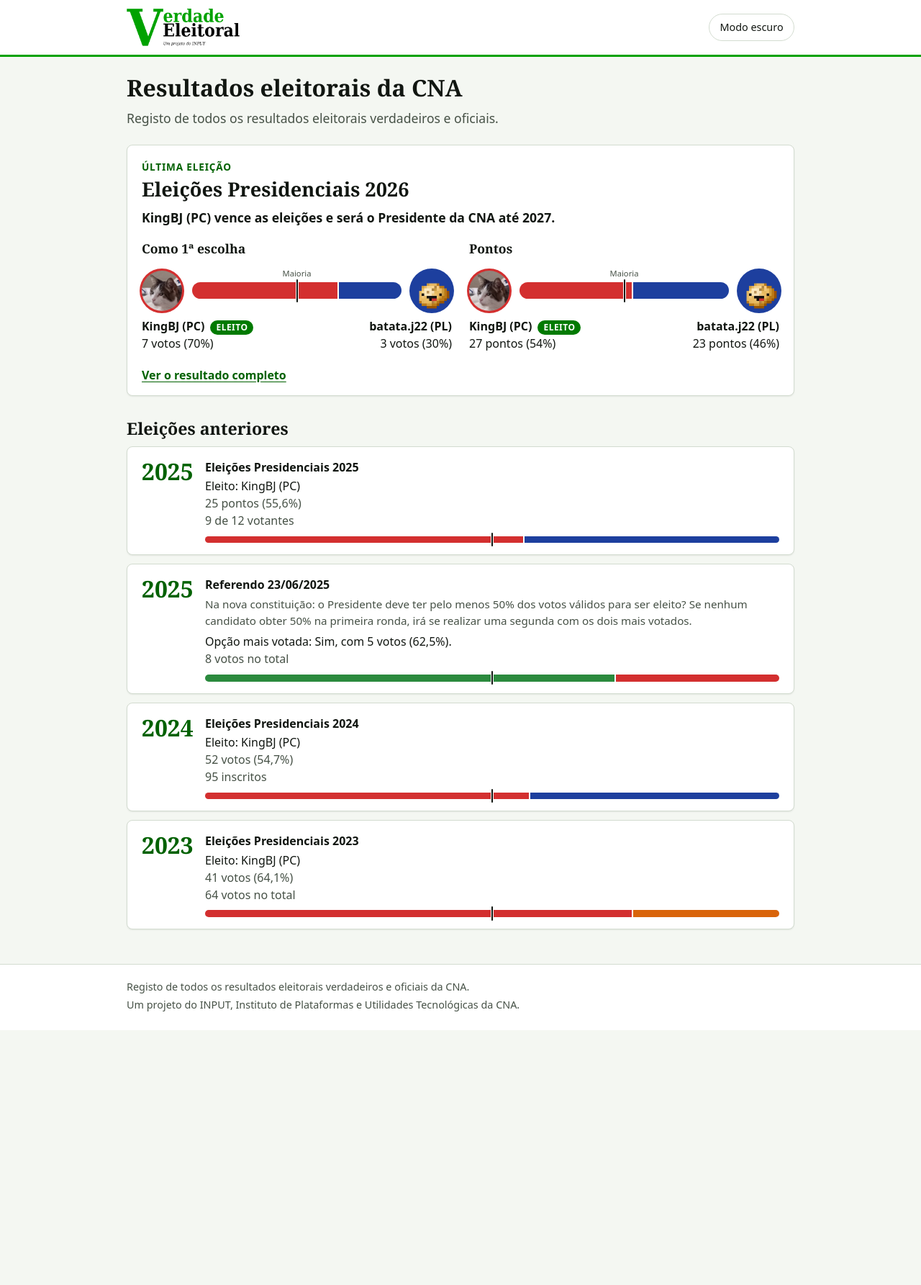
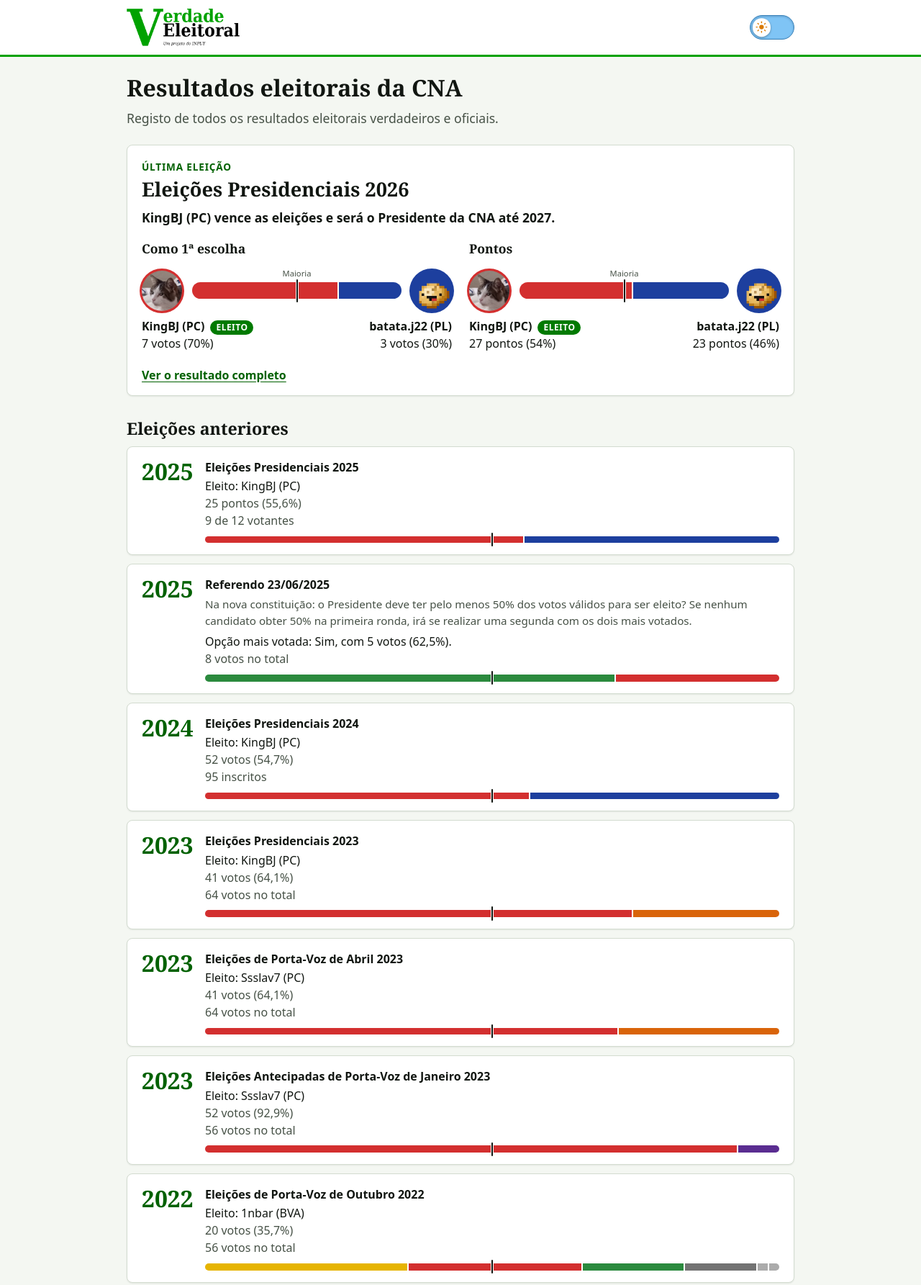
Before and after one commit to CNAinput/verdade-eleitoral, a plain HTML site: page index.html in a window 1280 px wide. Shown: the top 1785 px of the page at 72% size. Before the commit the page ends 1431 px from the top, so only its background shows below. Drawn offline with Linux system fonts and the light colour scheme.

Commit message:
porta-voz 2022-ultimas

```diff
--- a/css/site.css
+++ b/css/site.css
@@ -13,7 +13,7 @@
   --accent-suave: #e3f4e0;
   --barra-destaque: #008a00;
   --pista: #e1e8de;
-  --outros: #6f7c70;
+  --outros: #737373;
   --foco: #006100;
   --serif: Georgia, "Times New Roman", "DejaVu Serif", serif;
   --sans: system-ui, -apple-system, "Segoe UI", Roboto, "Helvetica Neue", Arial, sans-serif;
@@ -35,7 +35,7 @@
   --accent-suave: #12301a;
   --barra-destaque: #2fcf2f;
   --pista: #223022;
-  --outros: #7f8c7f;
+  --outros: #8a8a8a;
   --foco: #5fe65f;
   --sombra: none;
   color-scheme: dark;
@@ -204,20 +204,104 @@ a:hover {
   display: inline;
 }
 
-.botao-tema {
+/* Interruptor claro e escuro */
+.interruptor {
+  position: relative;
   flex: none;
-  padding: 0.45rem 0.9rem;
-  background: var(--superficie);
-  color: var(--texto);
-  border: 1px solid var(--borda);
+  width: 3.9rem;
+  height: 2.1rem;
+  padding: 0;
+  overflow: hidden;
+  background-color: #7fc4f5;
+  border: 1px solid #3b82b8;
   border-radius: 999px;
-  font: inherit;
-  font-size: 0.9rem;
+  box-shadow: inset 0 1px 3px rgba(0, 40, 80, 0.25);
   cursor: pointer;
+  transition: background-color 0.3s, border-color 0.3s;
 }
 
-.botao-tema:hover {
-  border-color: var(--accent);
+:root[data-tema="escuro"] .interruptor {
+  background-color: #16213f;
+  border-color: #7d8cc0;
+  box-shadow: inset 0 1px 4px rgba(0, 0, 0, 0.6);
+}
+
+.interruptor:hover {
+  filter: brightness(1.07);
+}
+
+.interruptor-estrelas {
+  position: absolute;
+  top: 0.5rem;
+  left: 0.55rem;
+  width: 2px;
+  height: 2px;
+  background: #ffffff;
+  border-radius: 50%;
+  box-shadow: 0.6rem 0.45rem 0 0 #ffffff, 0.3rem 0.95rem 0 -0.5px #ffffff, 1rem 0.1rem 0 0 #ffffff, 1.35rem 0.75rem 0 -0.5px #ffffff;
+  opacity: 0;
+  transition: opacity 0.3s;
+}
+
+:root[data-tema="escuro"] .interruptor-estrelas {
+  opacity: 1;
+}
+
+.interruptor-bola {
+  position: absolute;
+  top: 50%;
+  left: 0.2rem;
+  width: 1.6rem;
+  height: 1.6rem;
+  background: #ffffff;
+  border-radius: 50%;
+  box-shadow: 0 1px 3px rgba(0, 0, 0, 0.35);
+  transform: translate(var(--x, 0), -50%);
+  transition: transform 0.3s, background-color 0.3s;
+}
+
+.interruptor[aria-checked="true"] .interruptor-bola {
+  --x: calc(1.9rem - 2px);
+  background: #e9edf8;
+}
+
+.interruptor-bola svg {
+  position: absolute;
+  top: 50%;
+  left: 50%;
+  width: 1.05rem;
+  height: 1.05rem;
+  margin: -0.525rem 0 0 -0.525rem;
+  transition: opacity 0.25s, transform 0.4s;
+}
+
+.icone-sol {
+  color: #d97a00;
+}
+
+.icone-lua {
+  color: #33407a;
+  opacity: 0;
+  transform: rotate(-60deg) scale(0.5);
+}
+
+.interruptor[aria-checked="true"] .icone-sol {
+  opacity: 0;
+  transform: rotate(90deg) scale(0.5);
+}
+
+.interruptor[aria-checked="true"] .icone-lua {
+  opacity: 1;
+  transform: none;
+}
+
+@media (prefers-reduced-motion: reduce) {
+  .interruptor,
+  .interruptor-estrelas,
+  .interruptor-bola,
+  .interruptor-bola svg {
+    transition: none;
+  }
 }
 
 .rodape {
@@ -308,7 +392,7 @@ a:hover {
   overflow: hidden;
   background: var(--cor);
   box-shadow: 0 0 0 3px var(--cor-vista);
-  color: #ffffff;
+  color: var(--sobre-cor, #ffffff);
   font-family: var(--serif);
   font-size: 1.5rem;
   font-weight: 700;
--- a/dados/eleicoes.json
+++ b/dados/eleicoes.json
@@ -3,6 +3,11 @@
     "presidenciais": {
       "nome": "Eleições Presidenciais",
       "cargo": "Presidente da CNA",
+      "artigo": "o"
+    },
+    "portavoz": {
+      "nome": "Eleições de Porta-Voz",
+      "cargo": "Porta-Voz",
       "artigo": "o"
     },
     "referendo": {
@@ -18,12 +23,16 @@
     "PC": { "cor": "#d32f2f" },
     "PL": { "cor": "#1d3f9e" },
     "PE": { "cor": "#2b8a3e" },
-    "PR-PE": { "cor": "#d9640a" }
+    "PR-PE": { "cor": "#d9640a" },
+    "PR": { "cor": "#5a2d91" },
+    "BVA": { "cor": "#e6b400" }
   },
   "fotos": {
     "KingBJ": "img/candidatos/kingbj.png",
     "batata.j22": "img/candidatos/batata-j22.png",
-    "Chip_12": "img/candidatos/chip-12.png"
+    "Chip_12": "img/candidatos/chip-12.png",
+    "Chip": "img/candidatos/chip-12.png",
+    "Ssslav7": "img/candidatos/ssslav7.png"
   },
   "eleicoes": [
     {
@@ -57,6 +66,18 @@
       "notas": ["A 2ª escolha é o contrário."]
     },
     {
+      "id": "referendo-2025-06-23",
+      "tipo": "referendo",
+      "ano": 2025,
+      "data": "2025-06-23",
+      "pergunta": "Na nova constituição: o Presidente deve ter pelo menos 50% dos votos válidos para ser eleito? Se nenhum candidato obter 50% na primeira ronda, irá se realizar uma segunda com os dois mais votados.",
+      "opcoes": [
+        { "nome": "Sim", "votos": 5 },
+        { "nome": "Não", "votos": 2 },
+        { "nome": "Branco/NS/NR", "votos": 1, "branco": true }
+      ]
+    },
+    {
       "id": "presidenciais-2024",
       "tipo": "presidenciais",
       "ano": 2024,
@@ -80,15 +101,41 @@
       "outros": [{ "nome": "Em falta, em branco ou ilegais", "votos": 9 }]
     },
     {
-      "id": "referendo-2025-06-23",
-      "tipo": "referendo",
-      "ano": 2025,
-      "data": "2025-06-23",
-      "pergunta": "Na nova constituição: o Presidente deve ter pelo menos 50% dos votos válidos para ser eleito? Se nenhum candidato obter 50% na primeira ronda, irá se realizar uma segunda com os dois mais votados.",
-      "opcoes": [
-        { "nome": "Sim", "votos": 5 },
-        { "nome": "Não", "votos": 2 },
-        { "nome": "Branco/NS/NR", "votos": 1, "branco": true }
+      "id": "portavoz-2023-04",
+      "tipo": "portavoz",
+      "ano": 2023,
+      "titulo": "Eleições de Porta-Voz de Abril 2023",
+      "sistema": "votos",
+      "candidatos": [
+        { "nome": "Ssslav7", "partido": "PC", "votos": 41, "eleito": true },
+        { "nome": "Joana", "partido": "PR-PE", "votos": 16 }
+      ],
+      "outros": [{ "nome": "Em falta, em branco ou ilegais", "votos": 7 }]
+    },
+    {
+      "id": "portavoz-2023-01",
+      "tipo": "portavoz",
+      "ano": 2023,
+      "titulo": "Eleições Antecipadas de Porta-Voz de Janeiro 2023",
+      "sistema": "votos",
+      "candidatos": [
+        { "nome": "Ssslav7", "partido": "PC", "votos": 52, "eleito": true },
+        { "nome": "1nbar", "partido": "PR", "votos": 4 }
+      ]
+    },
+    {
+      "id": "portavoz-2022-10",
+      "tipo": "portavoz",
+      "ano": 2022,
+      "titulo": "Eleições de Porta-Voz de Outubro 2022",
+      "sistema": "votos",
+      "candidatos": [
+        { "nome": "1nbar", "partido": "BVA", "votos": 20, "eleito": true },
+        { "nome": "Ssslav7", "partido": "PC", "votos": 17 },
+        { "nome": "Chip", "partido": "PE", "votos": 10 },
+        { "nome": "Saito", "votos": 7 },
+        { "nome": "LG.GG", "votos": 1 },
+        { "nome": "Patinho", "votos": 1 }
       ]
     }
   ]
--- a/index.html
+++ b/index.html
@@ -21,7 +21,27 @@
       <img class="logo-claro" src="img/logo.png" alt="Verdade Eleitoral" width="504" height="167" loading="lazy">
       <img class="logo-escuro" src="img/logo-escuro.png" alt="" width="504" height="167" loading="lazy">
     </a>
-    <button id="tema" class="botao-tema" type="button">Modo escuro</button>
+    <button id="tema" class="interruptor" type="button" role="switch" aria-checked="false" aria-label="Modo escuro" title="Alternar entre modo claro e escuro">
+      <span class="interruptor-estrelas" aria-hidden="true"></span>
+      <span class="interruptor-bola" aria-hidden="true">
+        <svg class="icone-sol" viewBox="0 0 24 24" aria-hidden="true">
+          <circle cx="12" cy="12" r="4.5" fill="currentColor"/>
+          <g fill="none" stroke="currentColor" stroke-width="2" stroke-linecap="round">
+            <line x1="12" y1="1.5" x2="12" y2="3.5"/>
+            <line x1="12" y1="20.5" x2="12" y2="22.5"/>
+            <line x1="1.5" y1="12" x2="3.5" y2="12"/>
+            <line x1="20.5" y1="12" x2="22.5" y2="12"/>
+            <line x1="4.6" y1="4.6" x2="6" y2="6"/>
+            <line x1="18" y1="18" x2="19.4" y2="19.4"/>
+            <line x1="4.6" y1="19.4" x2="6" y2="18"/>
+            <line x1="18" y1="6" x2="19.4" y2="4.6"/>
+          </g>
+        </svg>
+        <svg class="icone-lua" viewBox="0 0 24 24" aria-hidden="true">
+          <path d="M21 12.8A9 9 0 1 1 11.2 3 7 7 0 0 0 21 12.8z" fill="currentColor"/>
+        </svg>
+      </span>
+    </button>
   </div>
 </header>
 <main id="conteudo" class="miolo" tabindex="-1">
--- a/js/componentes.js
+++ b/js/componentes.js
@@ -43,10 +43,21 @@ function textoValor(c, campo, unidade, base) {
   return `${inteiro(c[campo])} ${plural(c[campo], unidade)} (${percentagem(c[campo], base)})`;
 }
 
+// Texto claro ou escuro, conforme o contraste.
+function corSobre(hex) {
+  const [r, g, b] = [1, 3, 5]
+    .map((i) => parseInt(hex.slice(i, i + 2), 16) / 255)
+    .map((v) => (v <= 0.03928 ? v / 12.92 : ((v + 0.055) / 1.055) ** 2.4));
+  const luminancia = 0.2126 * r + 0.7152 * g + 0.0722 * b;
+  return 1.05 / (luminancia + 0.05) >= 4.5 ? "#ffffff" : "#111611";
+}
+
 // Aplica a cor do partido ao elemento.
 function colorir(elemento, cor) {
   elemento.classList.add("partido");
-  if (cor) elemento.style.setProperty("--cor", cor);
+  if (!cor) return;
+  elemento.style.setProperty("--cor", cor);
+  elemento.style.setProperty("--sobre-cor", corSobre(cor));
 }
 
 // Distingue segmentos vizinhos com a mesma cor.
--- a/js/dados.js
+++ b/js/dados.js
@@ -28,11 +28,11 @@ function preparar(bruto) {
       posicao,
       tipoInfo,
       formato: tipoInfo.formato || "candidatos",
-      titulo: `${tipoInfo.nome || e.tipo} ${e.data ? dataCurta(e.data) : e.ano}`,
+      titulo: e.titulo || `${tipoInfo.nome || e.tipo} ${e.data ? dataCurta(e.data) : e.ano}`,
       eleitos: candidatos.filter((c) => c.eleito),
     };
   });
-  eleicoes.sort((a, b) => b.ano - a.ano || (a.data && b.data ? b.data.localeCompare(a.data) : 0) || a.posicao - b.posicao);
+  eleicoes.sort((a, b) => b.ano - a.ano || a.posicao - b.posicao);
 
   const porId = new Map(eleicoes.map((e) => [e.id, e]));
   const porTipo = new Map();
--- a/js/tema.js
+++ b/js/tema.js
@@ -1,7 +1,6 @@
 // Script clássico: corre antes da pintura.
 (function () {
   const CHAVE = "verdade-eleitoral-tema";
-  const sistemaEscuro = matchMedia("(prefers-color-scheme: dark)");
 
   function lerEscolha() {
     try {
@@ -20,31 +19,25 @@
     }
   }
 
-  function inicial() {
-    return lerEscolha() || (sistemaEscuro.matches ? "escuro" : "claro");
-  }
-
   function aplicar(tema) {
     document.documentElement.dataset.tema = tema;
     const barra = document.querySelector('meta[name="theme-color"]');
     if (barra) barra.content = tema === "escuro" ? "#0b100b" : "#ffffff";
-    const botao = document.getElementById("tema");
-    if (botao) botao.textContent = tema === "escuro" ? "Modo claro" : "Modo escuro";
+    const interruptor = document.getElementById("tema");
+    if (interruptor) interruptor.setAttribute("aria-checked", String(tema === "escuro"));
   }
 
-  aplicar(inicial());
+  function escolher(tema) {
+    guardar(tema);
+    aplicar(tema);
+  }
 
-  sistemaEscuro.addEventListener("change", function () {
-    if (!lerEscolha()) aplicar(inicial());
-  });
+  aplicar(lerEscolha() || "claro");
 
   document.addEventListener("DOMContentLoaded", function () {
-    const botao = document.getElementById("tema");
     aplicar(document.documentElement.dataset.tema);
-    botao.addEventListener("click", function () {
-      const novo = document.documentElement.dataset.tema === "escuro" ? "claro" : "escuro";
-      guardar(novo);
-      aplicar(novo);
+    document.getElementById("tema").addEventListener("click", function () {
+      escolher(document.documentElement.dataset.tema === "escuro" ? "claro" : "escuro");
     });
   });
 })();
```
Also changed, not shown: img/candidatos/ssslav7.png.
